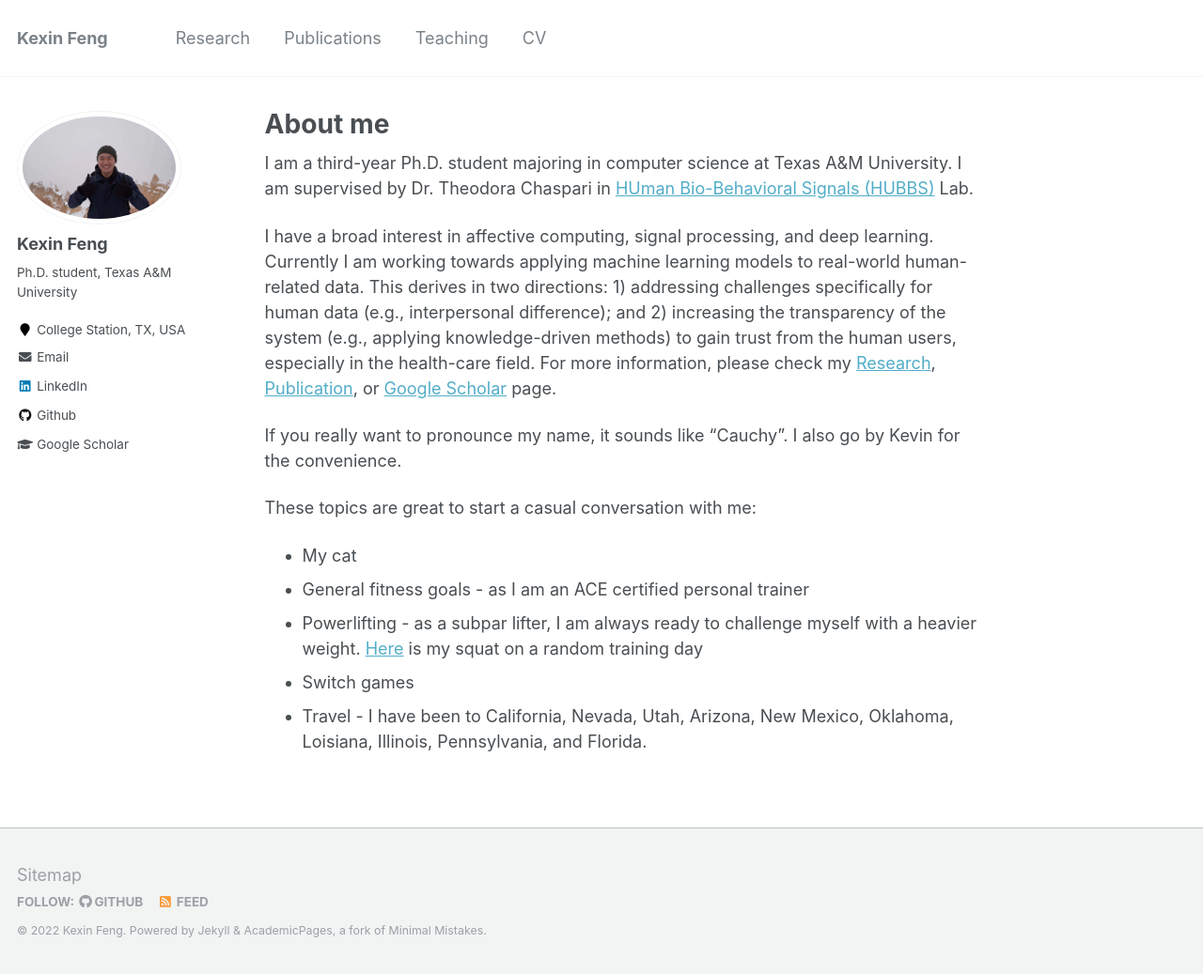
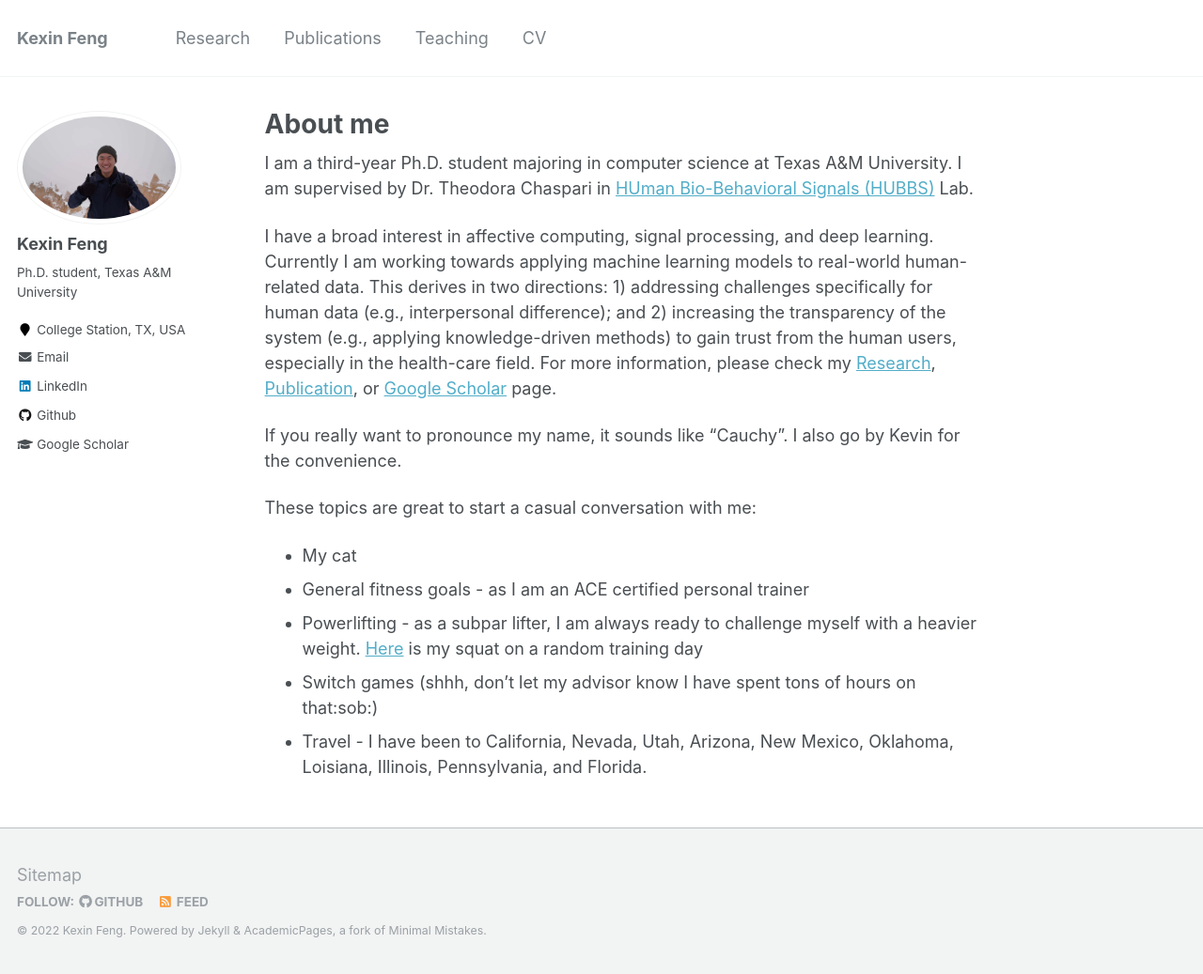
Before and after one commit to kexinF/kexinf.github.io, a Jekyll site: the page built from _pages/about.md, in a window 1280 px wide and 1037 px high. Shown: the whole window at 94% size. Built offline with Jekyll 4.4.1, drawn with Linux system fonts in a browser that asks for light colours.

Commit message:
cute things added

```diff
--- a/_pages/about.md
+++ b/_pages/about.md
@@ -18,5 +18,5 @@ These topics are great to start a casual conversation with me:
 * My cat
 * General fitness goals - as I am an ACE certified personal trainer
 * Powerlifting - as a subpar lifter, I am always ready to challenge myself with a heavier weight. [Here](https://vimeo.com/749962170) is my squat on a random training day
-* Switch games
+* Switch games (shhh, don't let my advisor know I have spent tons of hours on that:sob:)
 * Travel - I have been to California, Nevada, Utah, Arizona, New Mexico, Oklahoma, Loisiana, Illinois, Pennsylvania, and Florida.
```
